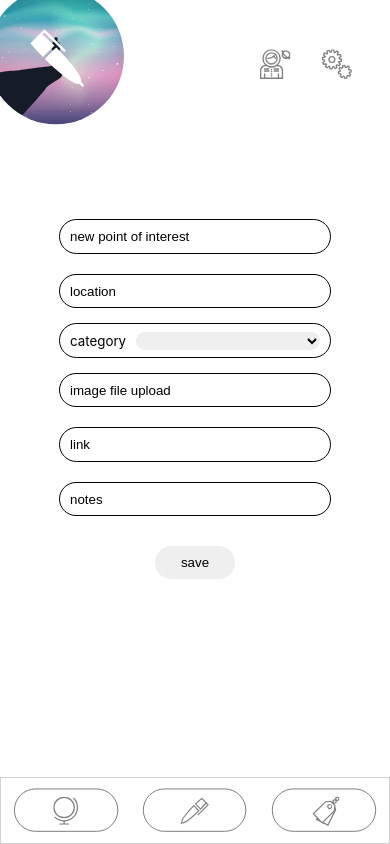
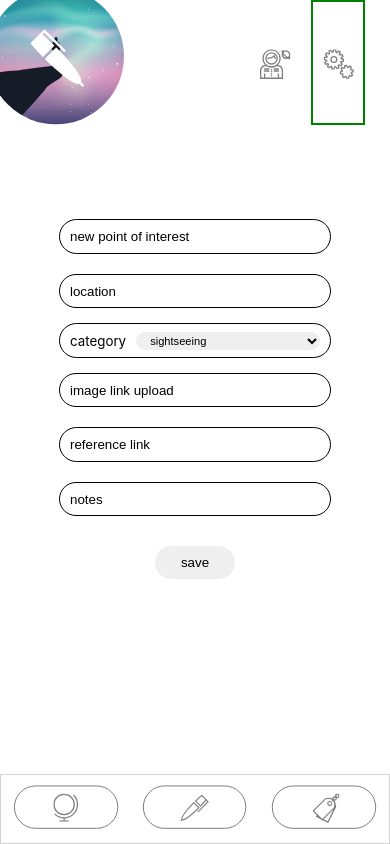
Before and after one commit to PierDavis/spec-capstone, a React (Create React App) app in the folder travl/: page /addPoint in a window 390 px wide. Built offline with nearby package versions, Linux system fonts and the light colour scheme.

Commit message:
navlink work

```diff
--- a/travl/src/App.css
+++ b/travl/src/App.css
@@ -274,6 +274,7 @@ button[type=submit]{
     left: 5px;
     top: 0px;
     z-index: 2;
+
 }
 
   #icon-bar-1{
@@ -285,12 +286,31 @@ button[type=submit]{
     /* border: 2px solid salmon; */
   }
 
+.main-icon a {
+  display: flex;
+  justify-content: center;
+  align-items: center;
+  height: 100px;
+  width: 40px;
+  background-color:lightskyblue
+}
+
+#settings-container {
+  position: relative;
+  left: 35vw;
+  display: flex;
+  justify-content: center;
+  align-items: center;
+  height: 100px;
+  width: 40px;
+}
+
   #icon-bar-2{
     position: relative;
     width: 40%;
     padding: 0px 0px 0px 0px;
     left: 35vw;
-    /* border: 2px solid green; */
+    border: 2px solid green;
   }
 
 /* .setting-form {
@@ -774,6 +794,10 @@ POINT OF INTEREST CSS BELOW */
   height: 65px;
 }
 
+.globe-icon:active {
+  background-color: #61dafb;
+}
+
 /* MAP PAGE CSS BELOW */
 
 /* .teal {
--- a/travl/src/App.js
+++ b/travl/src/App.js
@@ -12,6 +12,7 @@ import MapPage from './components/MapPage';
 import {Routes, Route } from 'react-router';
 import {useState, useEffect} from 'react'
 import Dashboard from './components/Dashboard';
+
 
 function App() {
   const [isLoggedIn, setIsLoggedIn] = useState(false);
--- a/travl/src/components/AddPoint.js
+++ b/travl/src/components/AddPoint.js
@@ -2,7 +2,7 @@ import React from 'react';
 import {useFormik} from 'formik';
 import axios from 'axios';
 import { useNavigate } from "react-router-dom";
-
+import { NavLink } from 'react-router-dom';
 import icon from '../icons/pen_icon.svg';
 import logo from '../icons/mini_logo.svg';
 import miniProfile from '../icons/top_miniprofile_icon.svg';
@@ -10,6 +10,7 @@ import miniSettings from '../icons/top_minisettings_icon.svg';
 import globe from '../icons/globe_icon_small.svg';
 import pen from '../icons/pen_icon_small.svg';
 import tags from '../icons/tags_icon_small.svg';
+
 
 
 function AddPoint(props) {
@@ -89,7 +90,7 @@ function AddPoint(props) {
          className="add-point"
          name="location"
          onChange={formik.handleChange}
-         value={formik.values.lastName}
+         value={formik.values.location}
          placeholder='location'
          />
 
@@ -98,29 +99,31 @@ function AddPoint(props) {
          className="add-point"
          name="category"
          onChange={formik.handleChange}
-         value={formik.values.email}
+         value={formik.values.category}
          placeholder='category'
          /> */}
 
         <div className='categories'>
         <label for='dropdown'>category</label>
-        <select className='category-dropdown' id='categories'>
+        <select name='category' className='category-dropdown' id='categories'
+        onChange={formik.handleChange}
+        value={formik.values.category}>
         <option disabled selected value> </option>
-        <option value='sightseeing'>sightseeing</option>
-        <option value='food'>food and drink</option>
-        <option value='architecture'>architecture</option>
-        <option value='active'>active</option>
-        <option value='historical'>historical</option>
+        <option value='1'>sightseeing</option>
+        <option value='2'>food and drink</option>
+        <option value='3'>architecture</option>
+        <option value='4'>active</option>
+        <option value='5'>historical</option>
         </select>
-         </div>
+        </div>
 
          <input
          type="text"
          className="add-point"
          name="imageUpload"
          onChange={formik.handleChange}
-         value={formik.values.image}
-         placeholder='image file upload'
+         value={formik.values.imageUpload}
+         placeholder='image link upload'
          />
 
          <input
@@ -129,7 +132,7 @@ function AddPoint(props) {
          name="link"
          onChange={formik.handleChange}
          value={formik.values.link}
-         placeholder='link'
+         placeholder='reference link'
          />
 
          <input
@@ -152,9 +155,15 @@ function AddPoint(props) {
     </div>
 
     <div className='footer-bar'>
-            <img src={globe} className="globe-icon" alt="globe icon"/>
+    <NavLink id='globe-container' to='/mappage'>
+            <img src={globe}
+            className="globe-icon" alt="globe icon"/>
+            </NavLink>
+            <NavLink id='pen-container' to='/addpoint'>
             <img src={pen} className="pen-icon" alt="pen icon"/>
-            <img src={tags} className="tags-icon" alt="tags icon"/>
+            </NavLink>
+            <NavLink id='tags-container' to='/categories'><img src={tags} className="tags-icon" alt="tags icon"/>
+            </NavLink>
     </div>
     </div>;
 
--- a/travl/src/components/Categories.js
+++ b/travl/src/components/Categories.js
@@ -1,4 +1,5 @@
 import React from 'react';
+import { NavLink } from 'react-router-dom';
 import icon from '../icons/category_icon.svg';
 import logo from '../icons/mini_logo.svg';
 import miniProfile from '../icons/top_miniprofile_icon.svg';
@@ -40,9 +41,15 @@ function Categories() {
             </div>
         </div>
         <div className='footer-bar'>
-                <img src={globe} className="globe-icon" alt="globe icon"/>
-                <img src={pen} className="pen-icon" alt="pen icon"/>
-                <img src={tags} className="tags-icon" alt="tags icon"/>
+            <NavLink id='globe-container' to='/mappage'>
+            <img src={globe}
+            className="globe-icon" alt="globe icon"/>
+            </NavLink>
+            <NavLink id='pen-container' to='/addpoint'>
+            <img src={pen} className="pen-icon" alt="pen icon"/>
+            </NavLink>
+            <NavLink id='tags-container' to='/categories'><img src={tags} className="tags-icon" alt="tags icon"/>
+            </NavLink>
         </div>
     </div>
 
--- a/travl/src/components/MapPage.js
+++ b/travl/src/components/MapPage.js
@@ -1,4 +1,5 @@
 import React from 'react';
+import { NavLink } from 'react-router-dom';
 import icon from '../icons/globe_icon.svg';
 import logo from '../icons/mini_logo.svg';
 import miniProfile from '../icons/top_miniprofile_icon.svg';
@@ -39,9 +40,15 @@ function MapPage() {
             </div>
         </div>
         <div className='footer-bar'>
-                <img src={globe} className="globe-icon" alt="globe icon"/>
-                <img src={pen} className="pen-icon" alt="pen icon"/>
-                <img src={tags} className="tags-icon" alt="tags icon"/>
+            <NavLink id='globe-container' to='/mappage'>
+            <img src={globe}
+            className="globe-icon" alt="globe icon"/>
+            </NavLink>
+            <NavLink id='pen-container' to='/addpoint'>
+            <img src={pen} className="pen-icon" alt="pen icon"/>
+            </NavLink>
+            <NavLink id='tags-container' to='/categories'><img src={tags} className="tags-icon" alt="tags icon"/>
+            </NavLink>
         </div>
     </div>
 
--- a/travl/src/components/PointOfInterest.js
+++ b/travl/src/components/PointOfInterest.js
@@ -1,4 +1,5 @@
 import React from 'react';
+import { NavLink } from 'react-router-dom';
 import point from '../icons/point_icon.svg';
 import logo from '../icons/mini_logo.svg';
 import miniProfile from '../icons/top_miniprofile_icon.svg';
@@ -6,6 +7,7 @@ import miniSettings from '../icons/top_minisettings_icon.svg';
 import globe from '../icons/globe_icon_small.svg';
 import pen from '../icons/pen_icon_small.svg';
 import tags from '../icons/tags_icon_small.svg';
+
 
 function PointOfInterest() {
     return <div className="selectedPoint">
--- a/travl/src/components/Profile.js
+++ b/travl/src/components/Profile.js
@@ -6,19 +6,21 @@ import miniSettings from '../icons/top_minisettings_icon.svg';
 import globe from '../icons/globe_icon_small.svg';
 import pen from '../icons/pen_icon_small.svg';
 import tags from '../icons/tags_icon_small.svg';
+import { NavLink } from 'react-router-dom';
 
 
 function Profile() {
     return (
     <div className='wrapper'>
-        <div className='main'>
+
             <div className='main-icon'>
             <img src={logo} className="Travl-logo" alt="logo"/>
             <img src={icon} id="profile-icon" alt="profile icon"/>
-            <img src={miniProfile} id="icon-bar-1" alt="profile bar" />
-            <img src={miniSettings} id="icon-bar-2" alt="profile bar" />
+            <img src={miniProfile} id="icon-bar-1" alt="profile icon" />
+            <NavLink id='settings-container' to='/settings'>
+            <img src={miniSettings} id="icon-bar-2" alt="settings icon" /> </NavLink>
             </div>
-        </div>
+
 
     <div className='main-settings'>
         <div id='container' className="red">
@@ -40,9 +42,15 @@ function Profile() {
         </div>
     </div>
     <div className='footer-bar'>
-            <img src={globe} className="globe-icon" alt="globe icon"/>
+            <NavLink id='globe-container' to='/mappage'>
+            <img src={globe}
+            className="globe-icon" alt="globe icon"/>
+            </NavLink>
+            <NavLink id='pen-container' to='/addpoint'>
             <img src={pen} className="pen-icon" alt="pen icon"/>
-            <img src={tags} className="tags-icon" alt="tags icon"/>
+            </NavLink>
+            <NavLink id='tags-container' to='/categories'><img src={tags} className="tags-icon" alt="tags icon"/>
+            </NavLink>
     </div>
 </div>
 
--- a/travl/src/components/Settings.js
+++ b/travl/src/components/Settings.js
@@ -3,6 +3,7 @@ import icon from '../icons/settings_icon.svg';
 import logo from '../icons/mini_logo.svg';
 import miniProfile from '../icons/top_miniprofile_icon.svg';
 import miniSettings from '../icons/top_minisettings_icon.svg';
+import { NavLink } from 'react-router-dom';
 //import React, { Component } from "react";
 //import Switch from "react-switch";
 
```
Also changed, not shown: 1 other file (tests, documents, lock files or other folders).
